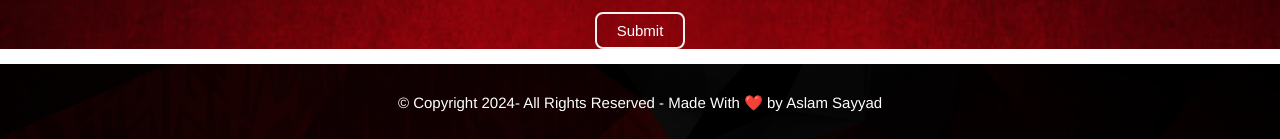
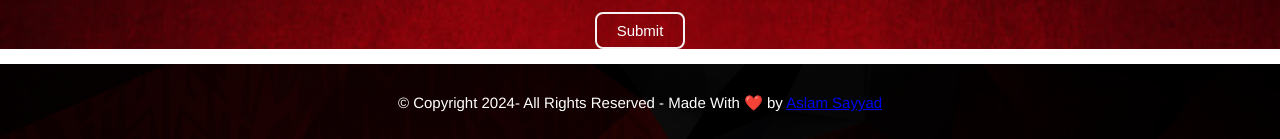
Before and after one commit to swethapadmavathimukku/Stark-Tech-Portfolio, a plain HTML site: page index.html in a window 1280 px wide. Shown: the part 2410-2549 px from the top of the page. Drawn offline with Linux system fonts and the light colour scheme; files whose address does not match are found by name; a web font is replaced by a local one.

Commit message:
Added github link

```diff
--- a/index.html
+++ b/index.html
@@ -101,7 +101,7 @@
     <footer class="background">
         <p class="text-footer">
             &copy; Copyright <span id="year"></span>- All Rights Reserved
-            -   Made With ❤️ by Aslam Sayyad
+            -   Made With ❤️ by <span><a class="mygithub" href="https://github.com/aslams2020">Aslam Sayyad</a></span>
         </p>
     </footer>
 
```
